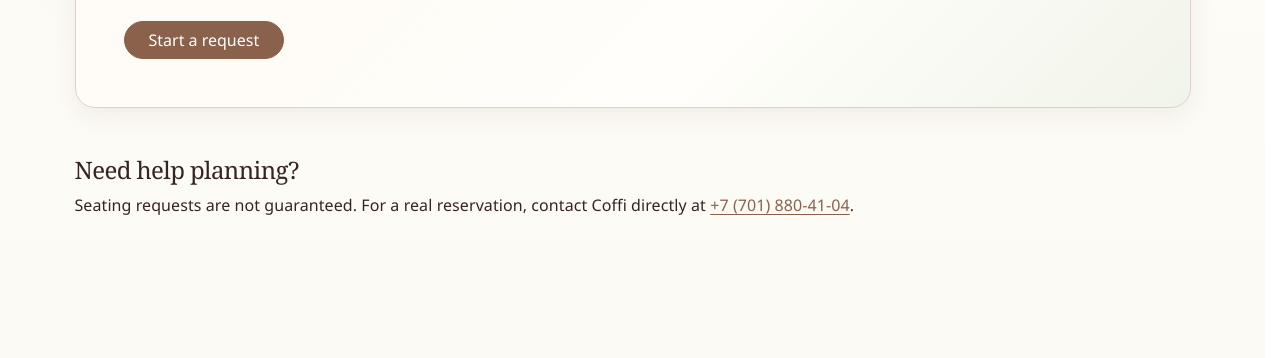
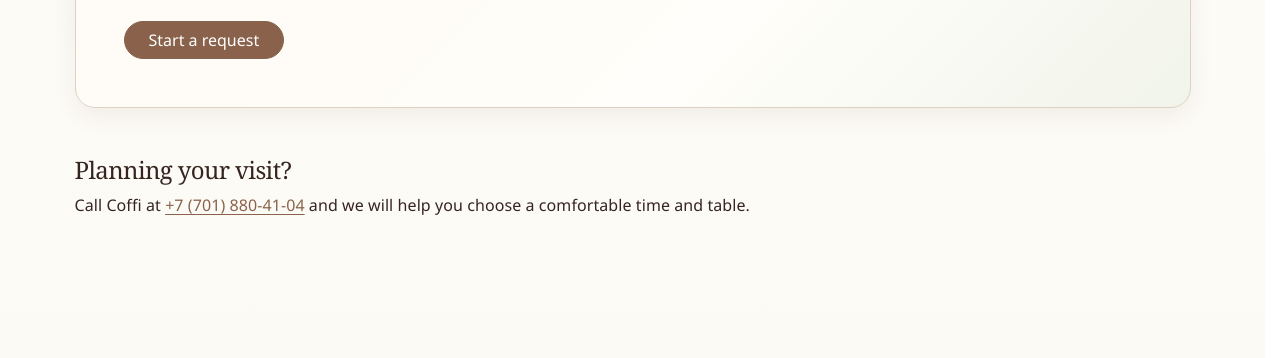
Before and after one commit to jasulansam/web, a plain HTML site: page booking.html in a window 1280 px wide. Shown: the part 285-643 px from the top of the page. Drawn offline with nearby package versions, Linux system fonts and the light colour scheme.

Commit message:
Make reservation contact text more welcoming

```diff
--- a/booking.html
+++ b/booking.html
@@ -121,10 +121,10 @@
         </div>
       </section>
       <section class="content-section">
-        <h2 class="h4">Need help planning?</h2>
+        <h2 class="h4">Planning your visit?</h2>
         <p class="mb-0">
-          Seating requests are not guaranteed. For a real reservation, contact Coffi directly at
-          <a href="tel:+77018804104">+7 (701) 880-41-04</a>.
+          Call Coffi at <a href="tel:+77018804104">+7 (701) 880-41-04</a> and we will help you choose
+          a comfortable time and table.
         </p>
       </section>
     </main>
```
